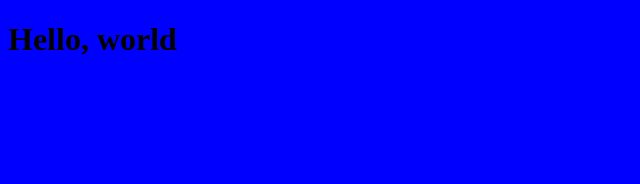
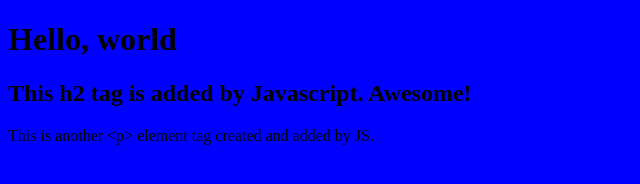
Before and after one commit to Ase020/phase-0-website-upload, a plain HTML site: page index.html in a window 1280 px wide. Shown: the whole page, without its empty margins (0-640 px from the left). Drawn offline with Linux system fonts and the light colour scheme.

Commit message:
add script.js, connect to index.html

```diff
--- a/index.html
+++ b/index.html
@@ -9,5 +9,6 @@
    </head>
    <body>
       <h1>Hello, world</h1>
+      <script src="index.js"></script>
    </body>
 </html>
--- /dev/null
+++ b/index.js
@@ -0,0 +1,7 @@
+const h2 = document.createElement("h2");
+h2.textContent = "This h2 tag is added by Javascript. Awesome!";
+document.querySelector("body").appendChild(h2);
+
+const p = document.createElement("p");
+p.textContent = "This is another <p> element tag created and added by JS.";
+document.querySelector("body").appendChild(p);
```
